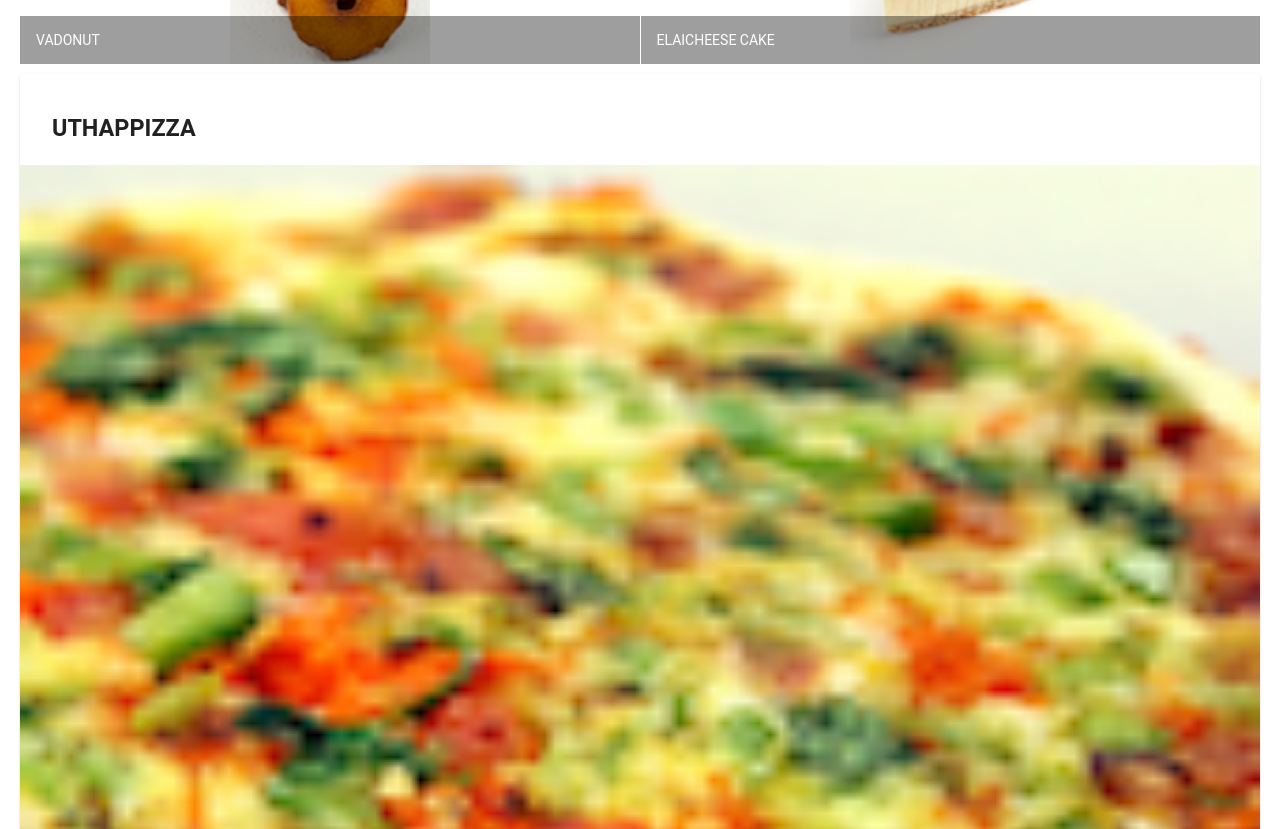
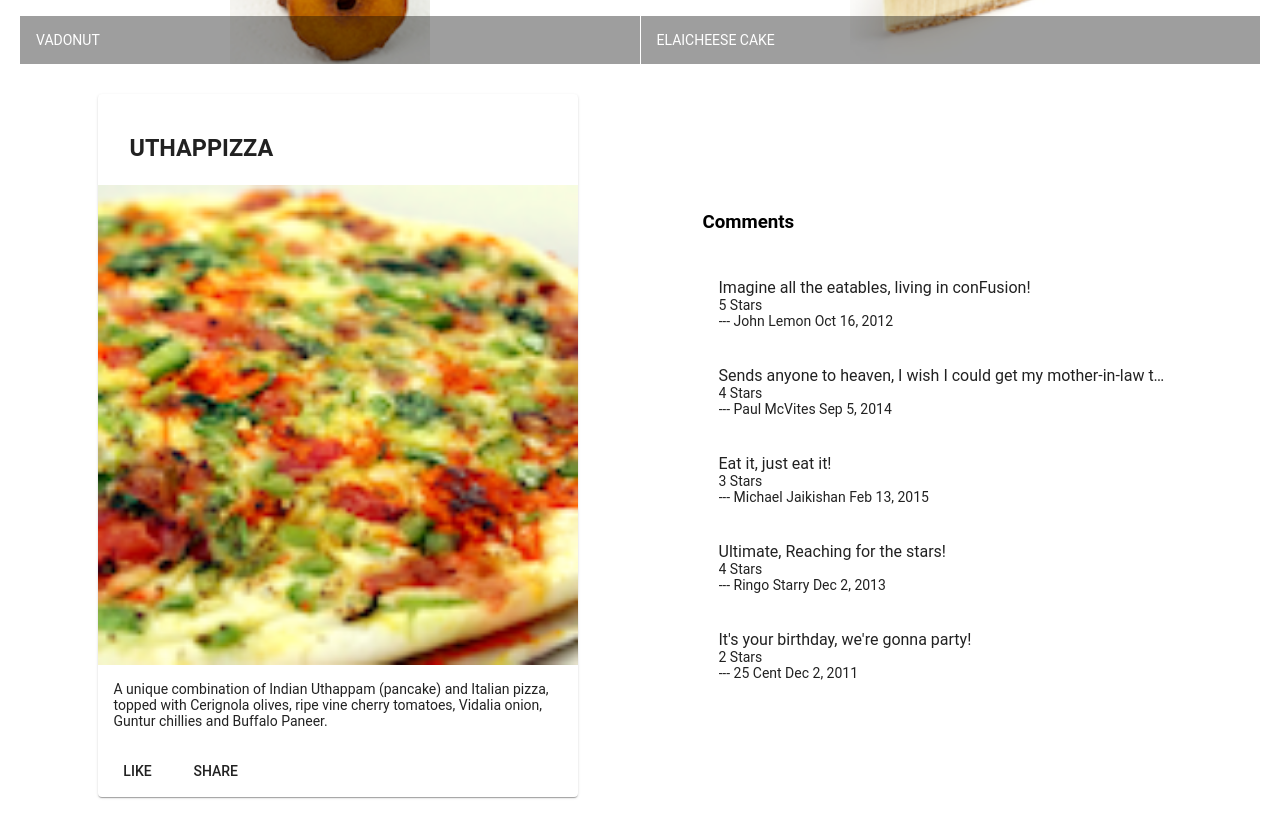
Before and after one commit to disorder75/TwitterTaggerFE, an Angular app: page / in a window 1280 px wide. Shown: the part 500-1329 px from the top of the page. Built offline with nearby package versions, Linux system fonts and the light colour scheme.

Commit message:
- data binding

```diff
--- a/src/app/app.module.ts
+++ b/src/app/app.module.ts
@@ -13,11 +13,13 @@
 
 import 'hammerjs';
 import { MenuComponent } from './menu/menu.component';
+import { DishdetailComponent } from './dishdetail/dishdetail.component';
 
 @NgModule({
   declarations: [
     AppComponent,
-    MenuComponent
+    MenuComponent,
+    DishdetailComponent
   ],
   imports: [
     BrowserModule,
--- /dev/null
+++ b/src/app/dishdetail/dishdetail.component.html
@@ -0,0 +1,44 @@
+<div class="container"
+    fxLayout="row"
+    fxLayout.sm="column"
+    fxLayout.xs="column"
+    fxLayoutAlign.gt-md="space-around center"
+    fxLayoutGap="10px"
+    fxLayoutGap.xs="0">
+
+  <div fxFlex="40">
+    <!-- Display the details of the Dish here -->
+    <mat-card *ngIf="dish">
+
+        <mat-card-header>
+            <mat-card-title>
+                <h3>{{dish.name | uppercase}}</h3>
+            </mat-card-title>
+        </mat-card-header>
+
+        <img mat-card-image src={{dish.image}} alt={{dish.name}}>
+
+        <mat-card-content>
+            <p>{{dish.description}}</p>
+        </mat-card-content>
+
+        <mat-card-actions>
+            <button mat-button>LIKE</button>
+            <button mat-button>SHARE</button>
+        </mat-card-actions>
+
+    </mat-card>
+  </div>
+
+  <div fxFlex="40">
+    <h3>Comments</h3>
+    <mat-list *ngIf="dish">
+        <mat-list-item *ngFor="let comment of dish.comments">
+            <p matLine>{{comment.comment}}</p>
+            <p matLine>{{comment.rating}} Stars</p>
+            <p matLine>--- {{comment.author}} {{comment.date | date}}</p>
+        </mat-list-item>
+    </mat-list>
+  </div>
+
+</div>
--- /dev/null
+++ b/src/app/dishdetail/dishdetail.component.ts
@@ -0,0 +1,18 @@
+import { Component, OnInit, Input } from '@angular/core';
+import { Dish } from '../shared/dish';
+
+@Component({
+    selector: 'app-dishdetail',
+    templateUrl: './dishdetail.component.html',
+    styleUrls: ['./dishdetail.component.scss']
+})
+export class DishdetailComponent implements OnInit {
+
+    @Input()
+    dish!: Dish;
+
+    constructor() { }
+
+    ngOnInit(): void { }
+
+}
--- a/src/app/menu/menu.component.html
+++ b/src/app/menu/menu.component.html
@@ -1,15 +1,15 @@
 <div class="container" fxLayout="column" fxLayoutGap="10px">
 
   <div fxFlex>
-      <div>
-        <h3>Menu</h3>
-        <hr>
-      </div>
+    <div>
+      <h3>Menu</h3>
+      <hr>
+    </div>
   </div>
 
   <div fxFlex>
     <mat-grid-list cols="2" rowHeight="200px">
-      <mat-grid-tile *ngFor="let dish of dishes">
+      <mat-grid-tile *ngFor="let dish of dishes" (click)="onSelect(dish)">
         <img height="200px" src={{dish.image}} alt={{dish.name}}>
         <mat-grid-tile-footer>
           <h1>{{dish.name | uppercase}}</h1>
@@ -18,22 +18,8 @@
     </mat-grid-list>
   </div>
 
-  <div fxFlex *ngIf="selectedDish">
-    <mat-card>
-        <mat-card-header>
-          <mat-card-title>
-            <h3>{{selectedDish.name | uppercase}}</h3>
-          </mat-card-title>
-        </mat-card-header>
-        <img mat-card-image src={{selectedDish.image}} alt={{selectedDish.name}}>
-        <mat-card-content>
-          <p>{{selectedDish.description}}</p>
-        </mat-card-content>
-        <mat-card-actions>
-          <button mat-button>LIKE</button>
-          <button mat-button>SHARE</button>
-        </mat-card-actions>
-    </mat-card>
-  </div>
+
+  <app-dishdetail [dish]="selectedDish"></app-dishdetail>
+
 
 </div>
--- a/src/app/menu/menu.component.ts
+++ b/src/app/menu/menu.component.ts
@@ -1,50 +1,7 @@
 import { Component, OnInit } from '@angular/core';
 import { Dish } from '../shared/dish';
+import { DISHES } from '../shared/dishes';
 
-
-const DISHES: Dish[] = [
-  {
-    id: '0',
-    name: 'Uthappizza',
-    image: '/assets/images/uthappizza.png',
-    category: 'mains',
-    featured: true,
-    label: 'Hot',
-    price: '4.99',
-    // tslint:disable-next-line:max-line-length
-    description: 'A unique combination of Indian Uthappam (pancake) and Italian pizza, topped with Cerignola olives, ripe vine cherry tomatoes, Vidalia onion, Guntur chillies and Buffalo Paneer.'
-  },
-  {
-    id: '1',
-    name: 'Zucchipakoda',
-    image: '/assets/images/zucchipakoda.png',
-    category: 'appetizer',
-    featured: false,
-    label: '',
-    price: '1.99',
-    description: 'Deep fried Zucchini coated with mildly spiced Chickpea flour batter accompanied with a sweet-tangy tamarind sauce'
-  },
-  {
-    id: '2',
-    name: 'Vadonut',
-    image: '/assets/images/vadonut.png',
-    category: 'appetizer',
-    featured: false,
-    label: 'New',
-    price: '1.99',
-    description: 'A quintessential ConFusion experience, is it a vada or is it a donut?'
-  },
-  {
-    id: '3',
-    name: 'ElaiCheese Cake',
-    image: '/assets/images/elaicheesecake.png',
-    category: 'dessert',
-    featured: false,
-    label: '',
-    price: '2.99',
-    description: 'A delectable, semi-sweet New York Style Cheese Cake, with Graham cracker crust and spiced with Indian cardamoms'
-  }
- ];
 
 @Component({
   selector: 'app-menu',
@@ -53,12 +10,15 @@
 })
 export class MenuComponent implements OnInit {
 
-  dishes = DISHES;
-  selectedDish = DISHES[0];
+  dishes: Dish[] = DISHES;
+  selectedDish = this.dishes[0];
 
   constructor() { }
 
   ngOnInit(): void {
   }
 
+  onSelect(dish: Dish) {
+    this.selectedDish = dish;
+  }
 }
--- /dev/null
+++ b/src/app/shared/comments.ts
@@ -0,0 +1,6 @@
+export class Comments {
+    rating!: number;
+    comment!: string;
+    author!: string;
+    date!: string;
+}
--- a/src/app/shared/dish.ts
+++ b/src/app/shared/dish.ts
@@ -1,3 +1,5 @@
+import { Comments } from './comments';
+
 export class Dish {
     id!: string;
     name!: string;
@@ -7,4 +9,6 @@
     label!: string;
     price!: string;
     description!: string;
+
+    comments!: Comments[];
 }
--- /dev/null
+++ b/src/app/shared/dishes.ts
@@ -0,0 +1,173 @@
+import { Dish } from './dish';
+
+export const DISHES: Dish[] = [
+    {
+        id: '0',
+        name: 'Uthappizza',
+        image: '/assets/images/uthappizza.png',
+        category: 'mains',
+        featured: true,
+        label: 'Hot',
+        price: '4.99',
+        // tslint:disable-next-line:max-line-length
+        description: 'A unique combination of Indian Uthappam (pancake) and Italian pizza, topped with Cerignola olives, ripe vine cherry tomatoes, Vidalia onion, Guntur chillies and Buffalo Paneer.',
+        comments: [
+            {
+                rating: 5,
+                comment: 'Imagine all the eatables, living in conFusion!',
+                author: 'John Lemon',
+                date: '2012-10-16T17:57:28.556094Z'
+            },
+            {
+                rating: 4,
+                comment: 'Sends anyone to heaven, I wish I could get my mother-in-law to eat it!',
+                author: 'Paul McVites',
+                date: '2014-09-05T17:57:28.556094Z'
+            },
+            {
+                rating: 3,
+                comment: 'Eat it, just eat it!',
+                author: 'Michael Jaikishan',
+                date: '2015-02-13T17:57:28.556094Z'
+            },
+            {
+                rating: 4,
+                comment: 'Ultimate, Reaching for the stars!',
+                author: 'Ringo Starry',
+                date: '2013-12-02T17:57:28.556094Z'
+            },
+            {
+                rating: 2,
+                comment: 'It\'s your birthday, we\'re gonna party!',
+                author: '25 Cent',
+                date: '2011-12-02T17:57:28.556094Z'
+            }
+        ]
+    },
+    {
+        id: '1',
+        name: 'Zucchipakoda',
+        image: '/assets/images/zucchipakoda.png',
+        category: 'appetizer',
+        featured: false,
+        label: '',
+        price: '1.99',
+        description: 'Deep fried Zucchini coated with mildly spiced Chickpea flour batter accompanied with a sweet-tangy tamarind sauce',
+        comments: [
+            {
+                rating: 5,
+                comment: 'Imagine all the eatables, living in conFusion!',
+                author: 'John Lemon',
+                date: '2012-10-16T17:57:28.556094Z'
+            },
+            {
+                rating: 4,
+                comment: 'Sends anyone to heaven, I wish I could get my mother-in-law to eat it!',
+                author: 'Paul McVites',
+                date: '2014-09-05T17:57:28.556094Z'
+            },
+            {
+                rating: 3,
+                comment: 'Eat it, just eat it!',
+                author: 'Michael Jaikishan',
+                date: '2015-02-13T17:57:28.556094Z'
+            },
+            {
+                rating: 4,
+                comment: 'Ultimate, Reaching for the stars!',
+                author: 'Ringo Starry',
+                date: '2013-12-02T17:57:28.556094Z'
+            },
+            {
+                rating: 2,
+                comment: 'It\'s your birthday, we\'re gonna party!',
+                author: '25 Cent',
+                date: '2011-12-02T17:57:28.556094Z'
+            }
+        ]
+    },
+    {
+        id: '2',
+        name: 'Vadonut',
+        image: '/assets/images/vadonut.png',
+        category: 'appetizer',
+        featured: false,
+        label: 'New',
+        price: '1.99',
+        description: 'A quintessential ConFusion experience, is it a vada or is it a donut?',
+        comments: [
+            {
+                rating: 5,
+                comment: 'Imagine all the eatables, living in conFusion!',
+                author: 'John Lemon',
+                date: '2012-10-16T17:57:28.556094Z'
+            },
+            {
+                rating: 4,
+                comment: 'Sends anyone to heaven, I wish I could get my mother-in-law to eat it!',
+                author: 'Paul McVites',
+                date: '2014-09-05T17:57:28.556094Z'
+            },
+            {
+                rating: 3,
+                comment: 'Eat it, just eat it!',
+                author: 'Michael Jaikishan',
+                date: '2015-02-13T17:57:28.556094Z'
+            },
+            {
+                rating: 4,
+                comment: 'Ultimate, Reaching for the stars!',
+                author: 'Ringo Starry',
+                date: '2013-12-02T17:57:28.556094Z'
+            },
+            {
+                rating: 2,
+                comment: 'It\'s your birthday, we\'re gonna party!',
+                author: '25 Cent',
+                date: '2011-12-02T17:57:28.556094Z'
+            }
+        ]
+    },
+    {
+        id: '3',
+        name: 'ElaiCheese Cake',
+        image: '/assets/images/elaicheesecake.png',
+        category: 'dessert',
+        featured: false,
+        label: '',
+        price: '2.99',
+        description: 'A delectable, semi-sweet New York Style Cheese Cake, with Graham cracker crust and spiced with Indian cardamoms',
+        comments: [
+            {
+                rating: 5,
+                comment: 'Imagine all the eatables, living in conFusion!',
+                author: 'John Lemon',
+                date: '2012-10-16T17:57:28.556094Z'
+            },
+            {
+                rating: 4,
+                comment: 'Sends anyone to heaven, I wish I could get my mother-in-law to eat it!',
+                author: 'Paul McVites',
+                date: '2014-09-05T17:57:28.556094Z'
+            },
+            {
+                rating: 3,
+                comment: 'Eat it, just eat it!',
+                author: 'Michael Jaikishan',
+                date: '2015-02-13T17:57:28.556094Z'
+            },
+            {
+                rating: 4,
+                comment: 'Ultimate, Reaching for the stars!',
+                author: 'Ringo Starry',
+                date: '2013-12-02T17:57:28.556094Z'
+            },
+            {
+                rating: 2,
+                comment: 'It\'s your birthday, we\'re gonna party!',
+                author: '25 Cent',
+                date: '2011-12-02T17:57:28.556094Z'
+            }
+        ]
+    }
+];
```
Also changed, not shown: src/app/dishdetail/dishdetail.component.scss (added), 2 other files (tests, documents, lock files or other folders).
